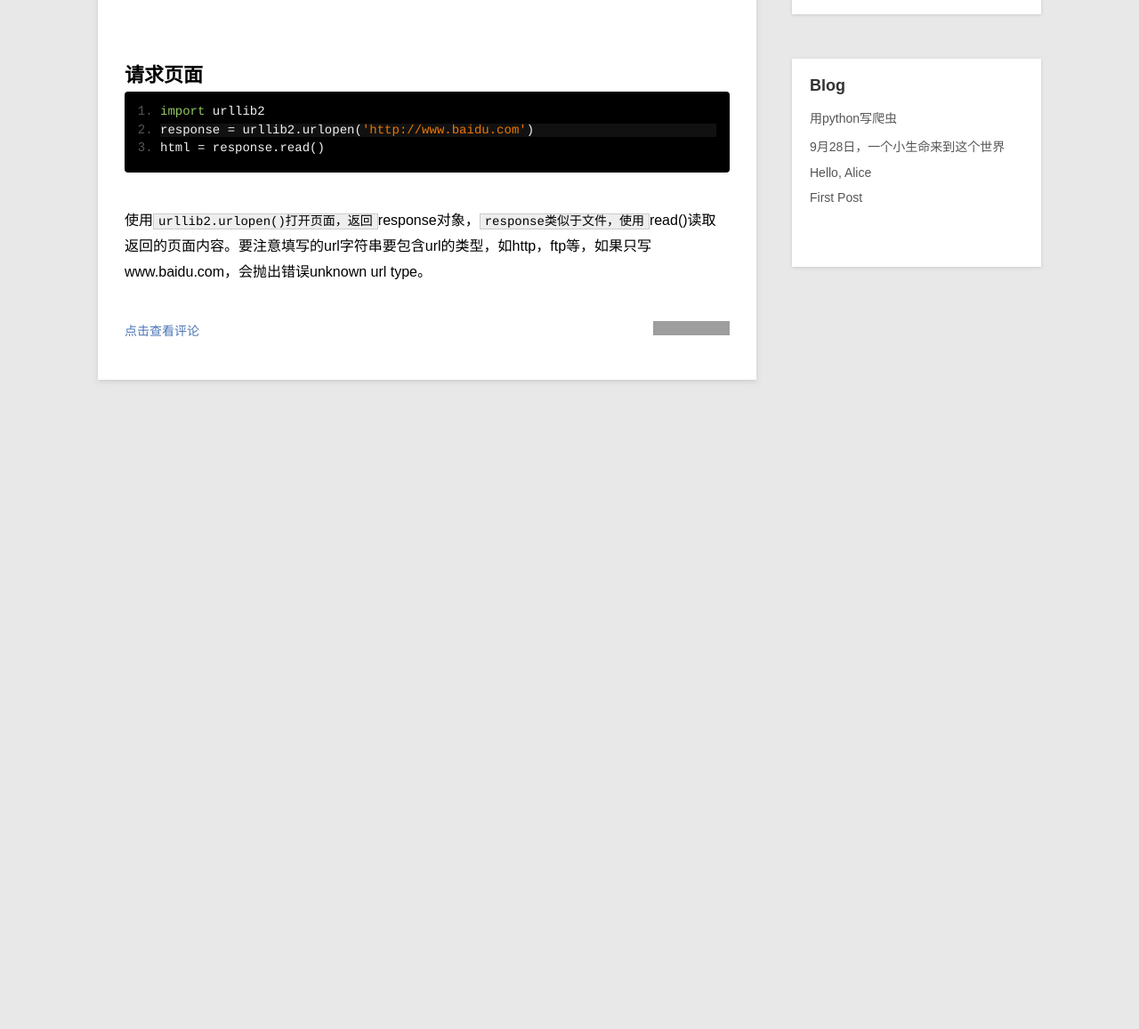
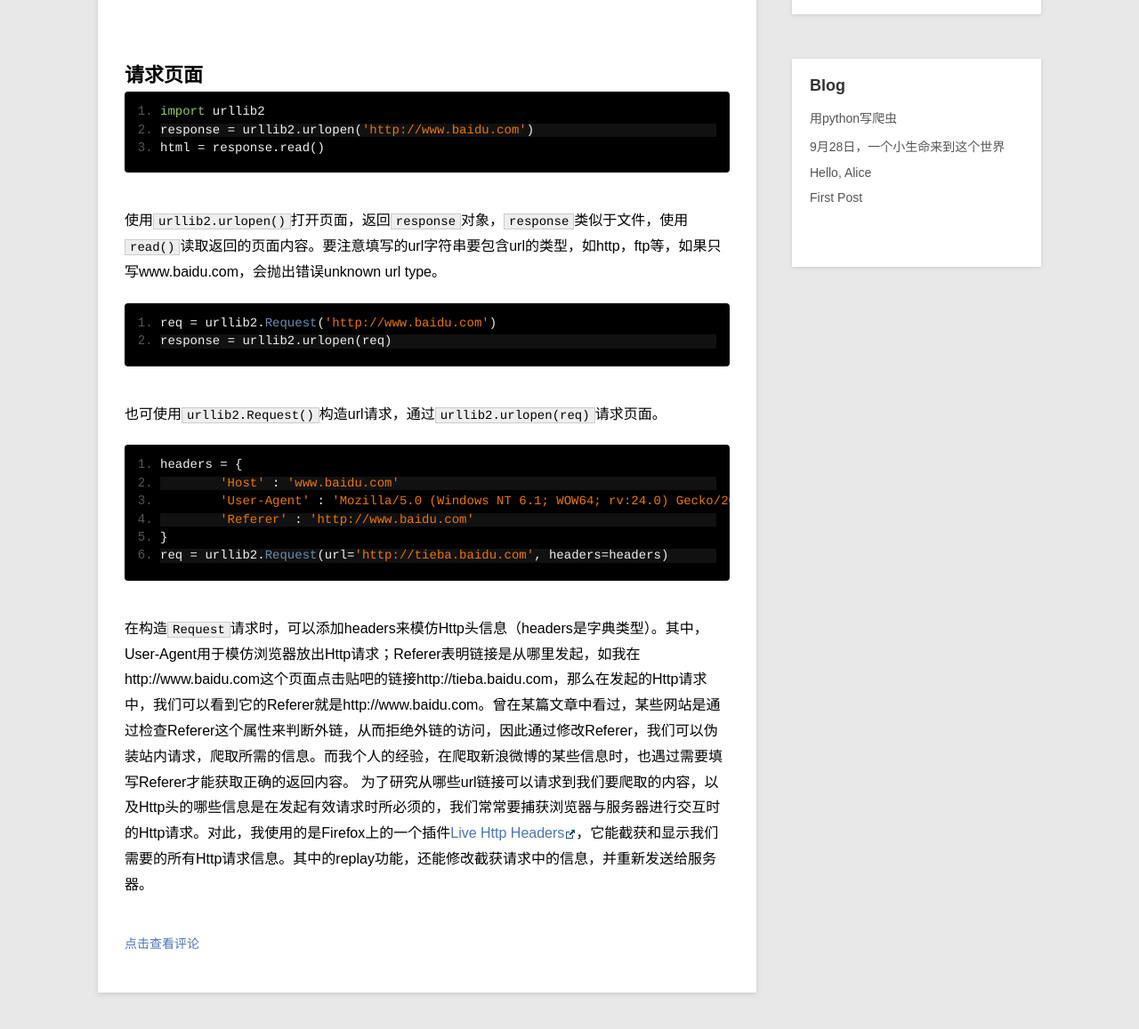
Before and after one commit to lingling1989r/hjyoite.github.io, a Jekyll site: the page built from _posts/blog/2013-09-29-Python-Crawler.md, in a window 1280 px wide, cut to the strip 189-1385 px from the top of the page. Shown: the top 1157 px of the strip at 89% size. Built offline with Jekyll 4.4.1, drawn with Linux system fonts in a browser that asks for light colours; Markdown is read by kramdown in place of the engine named in the settings; before the commit the page ends 900 px from its top, so only the background shows below that; grey boxes are pictures that could not be loaded.

Commit message:
update blog python crawler

```diff
--- a/_posts/blog/2013-09-29-Python-Crawler.md
+++ b/_posts/blog/2013-09-29-Python-Crawler.md
@@ -11,4 +11,21 @@ category: blog
 	response = urllib2.urlopen('http://www.baidu.com')
 	html = response.read()
 
-使用`urllib2.urlopen()打开页面，返回`response对象，`response类似于文件，使用`read()读取返回的页面内容。要注意填写的url字符串要包含url的类型，如http，ftp等，如果只写www.baidu.com，会抛出错误unknown url type。
+使用`urllib2.urlopen()`打开页面，返回`response`对象，`response`类似于文件，使用`read()`读取返回的页面内容。要注意填写的url字符串要包含url的类型，如http，ftp等，如果只写www.baidu.com，会抛出错误unknown url type。
+
+	req = urllib2.Request('http://www.baidu.com')
+	response = urllib2.urlopen(req)
+
+也可使用`urllib2.Request()`构造url请求，通过`urllib2.urlopen(req)`请求页面。
+
+	headers = {
+		'Host' : 'www.baidu.com'
+		'User-Agent' : 'Mozilla/5.0 (Windows NT 6.1; WOW64; rv:24.0) Gecko/20100101 Firefox/24.0'
+		'Referer' : 'http://www.baidu.com'
+	}
+	req = urllib2.Request(url='http://tieba.baidu.com', headers=headers)
+
+在构造`Request`请求时，可以添加headers来模仿Http头信息（headers是字典类型）。其中，User-Agent用于模仿浏览器放出Http请求；Referer表明链接是从哪里发起，如我在http://www.baidu.com这个页面点击贴吧的链接http://tieba.baidu.com，那么在发起的Http请求中，我们可以看到它的Referer就是http://www.baidu.com。曾在某篇文章中看过，某些网站是通过检查Referer这个属性来判断外链，从而拒绝外链的访问，因此通过修改Referer，我们可以伪装站内请求，爬取所需的信息。而我个人的经验，在爬取新浪微博的某些信息时，也遇过需要填写Referer才能获取正确的返回内容。
+为了研究从哪些url链接可以请求到我们要爬取的内容，以及Http头的哪些信息是在发起有效请求时所必须的，我们常常要捕获浏览器与服务器进行交互时的Http请求。对此，我使用的是Firefox上的一个插件[Live Http Headers][]，它能截获和显示我们需要的所有Http请求信息。其中的replay功能，还能修改截获请求中的信息，并重新发送给服务器。
+
+[Live Http Headers]: http://livehttpheaders.mozdev.org/
```
